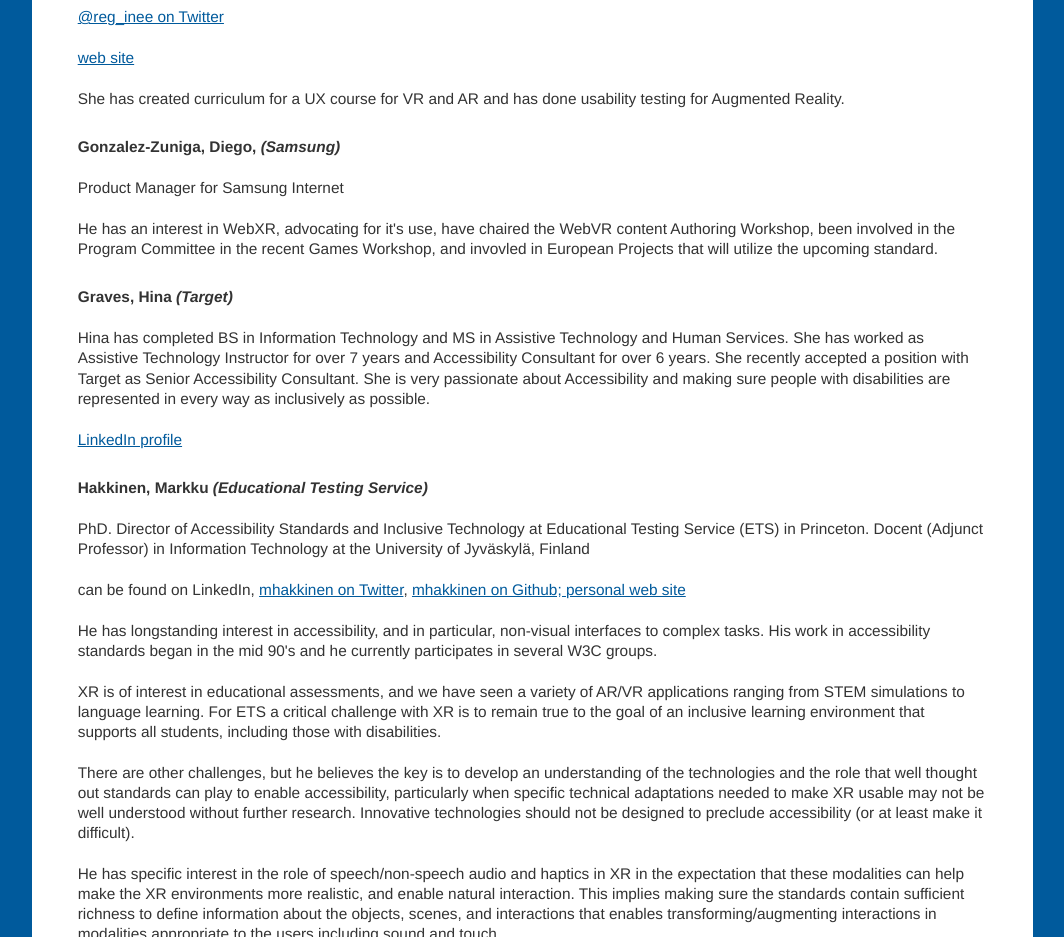
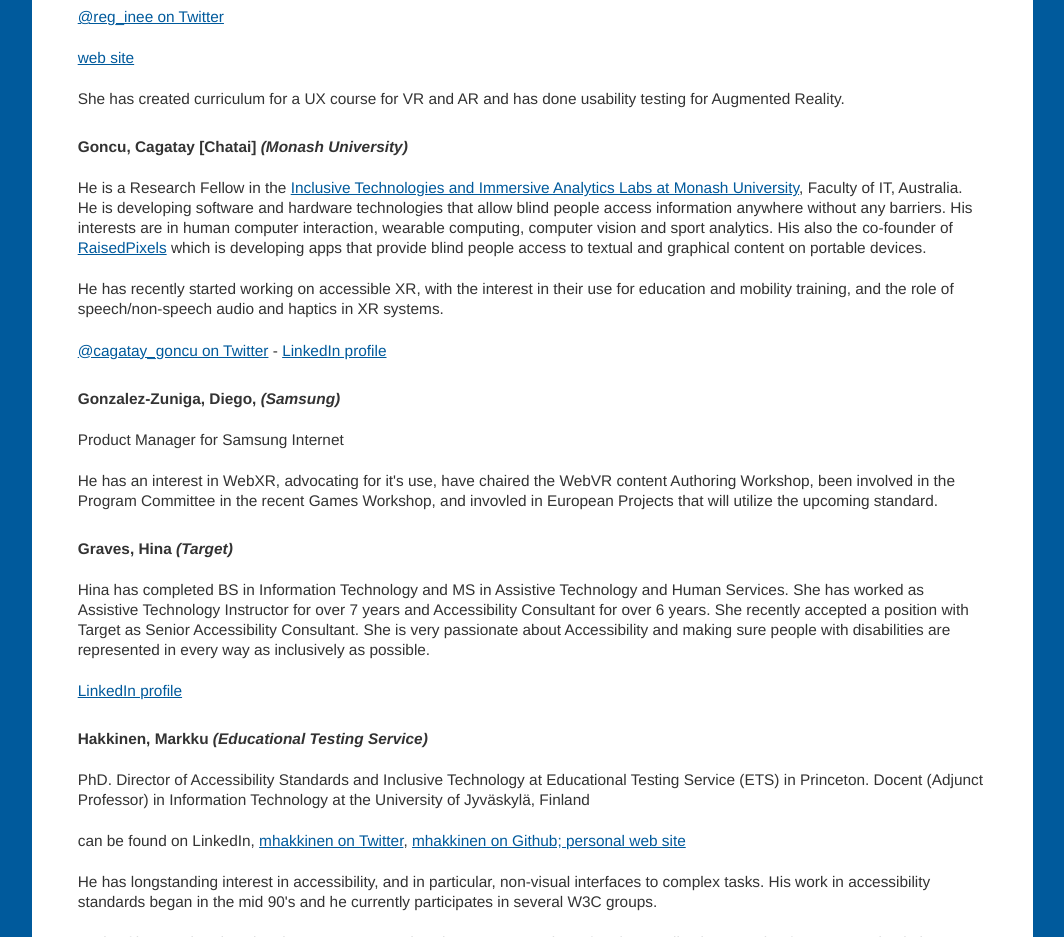
Before and after one commit to w3c/inclusive-xr-workshop, a plain HTML site: page participants.html in a window 1280 px wide. Shown: the part 4760-5697 px from the top of the page, without its empty margins (108-1172 px from the left). Drawn offline with Linux system fonts and the light colour scheme.

Commit message:
Add new bio

```diff
--- a/participants.html
+++ b/participants.html
@@ -166,6 +166,13 @@
         <dd><p><a href="https://twitter.com/reg_inee">@reg_inee on Twitter</a></p>
 <p><a href="www.reginegilbert.com">web site</a></p>
 <p>She has created curriculum for a UX course for VR and AR and has done usability testing for Augmented Reality.</p></dd>
+        <dt>Goncu, Cagatay [Chatai] <em>(Monash University)</em></dt>
+        <dd><p>He is  a Research Fellow in the <a href="http://www.monash.edu/it/our-research/strengths/chic/research">Inclusive Technologies and Immersive Analytics Labs at Monash University</a>, Faculty of IT, Australia. He is developing software and hardware technologies that allow blind people access information anywhere without any barriers. His interests are in human computer interaction,  wearable computing, computer vision and sport analytics. His also the co-founder of <a href="http://www.raisedpixels.com">RaisedPixels</a> which is developing apps that provide blind people access to textual and graphical content on portable devices.</p>
+          <p>He has recently started working on accessible XR, with the interest in their use for education and mobility training, and the role of speech/non-speech audio and haptics in XR systems.</p>
+          <p><a href="https://twitter.com/cagatay_goncu">@cagatay_goncu on Twitter</a> - <a href="https://au.linkedin.com/in/cagataygoncu">LinkedIn profile</a></p>
+        </dd>
+
+
 
         <dt>Gonzalez-Zuniga, Diego, <em>(Samsung)</em></dt>
         <dd><p>Product Manager for Samsung Internet</p>
```
